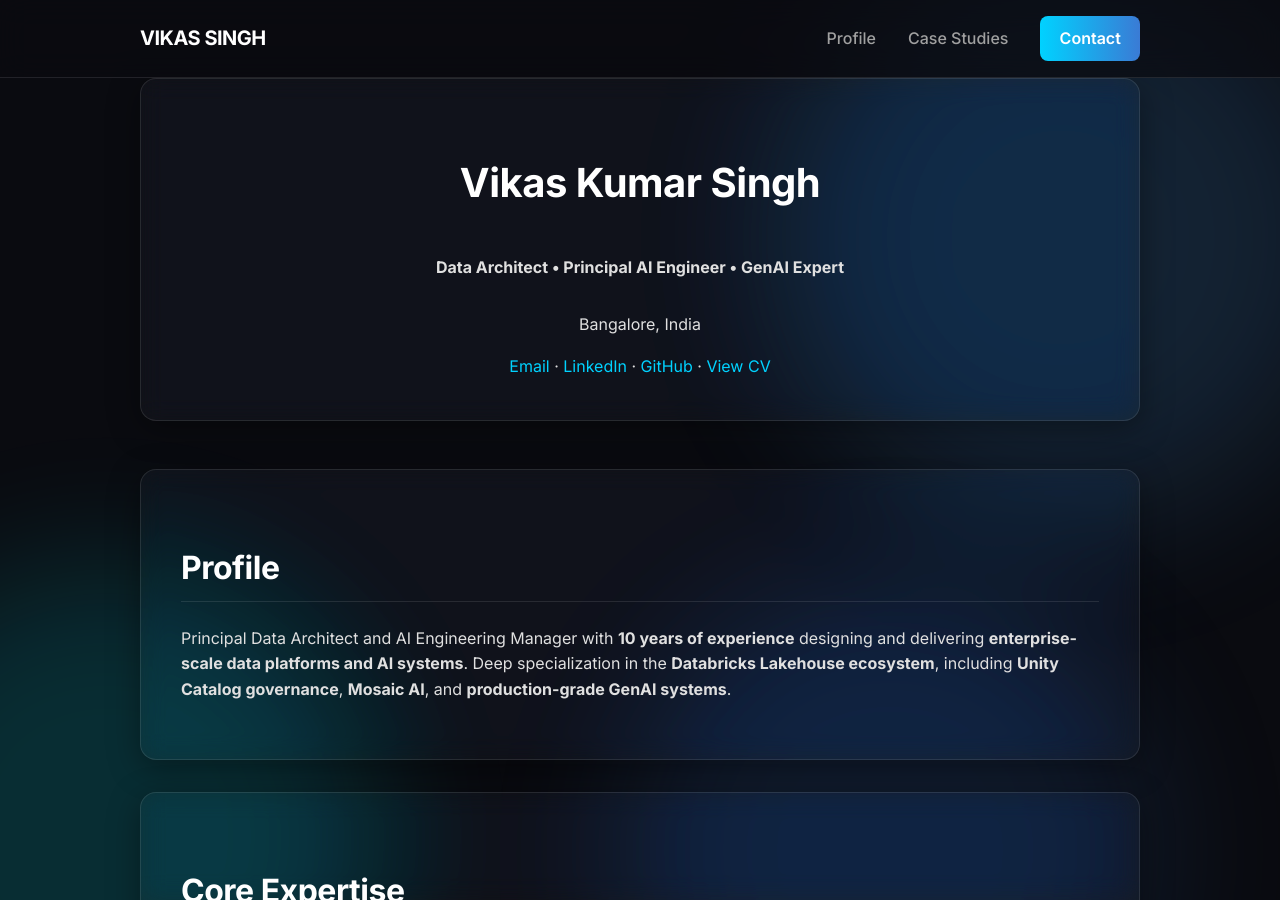
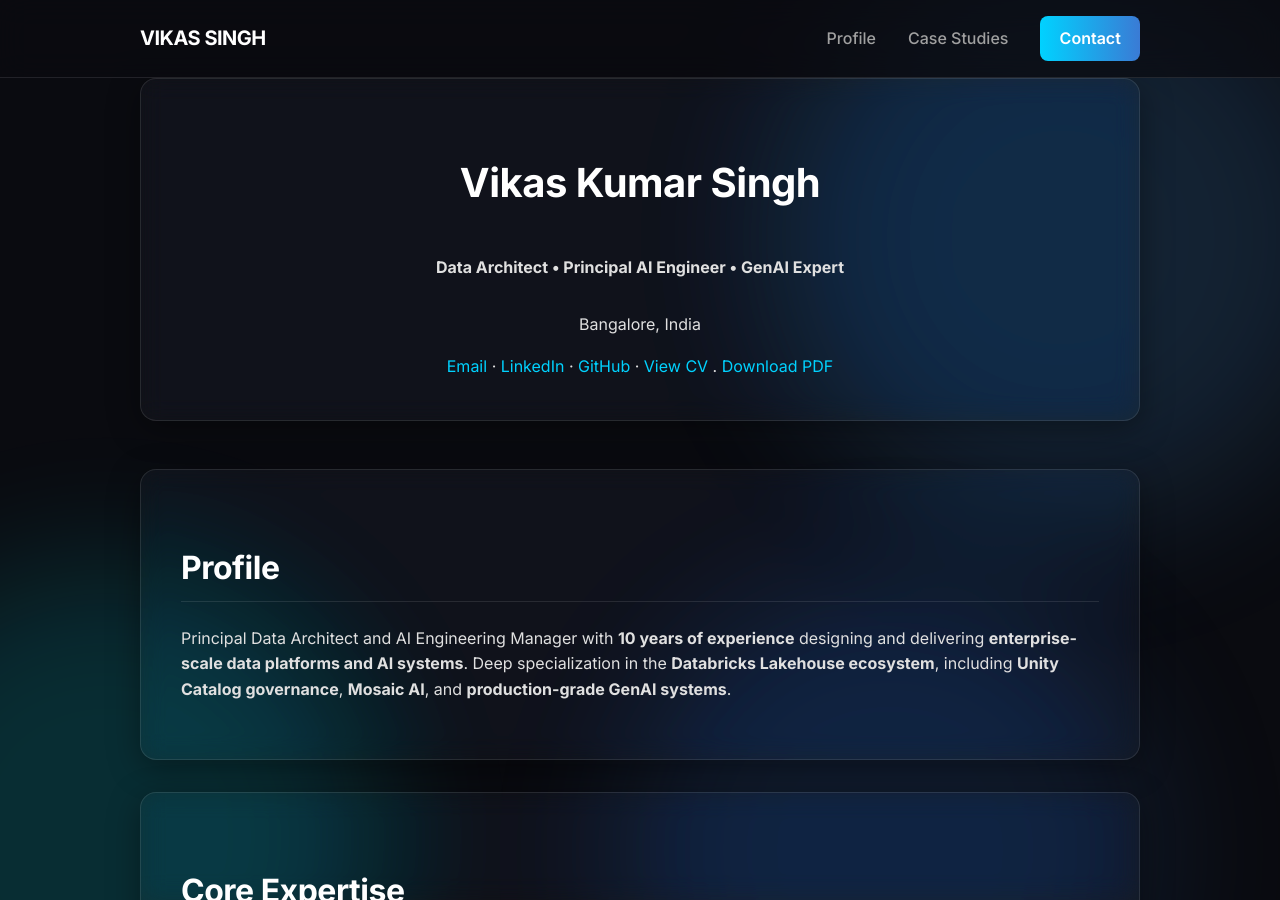
Before and after one commit to singhvks/Vikas-CV, a Jekyll site: the page built from index.md, in a window 1280 px wide and 900 px high. Built offline with Jekyll 4.4.1, drawn with Linux system fonts in a browser that asks for light colours.

Commit message:
feat : addtion of cv download link

```diff
--- a/index.md
+++ b/index.md
@@ -12,7 +12,8 @@ title: Vikas Kumar Singh | Principal AI Engineer
         <a href="mailto:singhvks@outlook.in">Email</a> ·
         <a href="https://linkedin.com/in/singhvks">LinkedIn</a> ·
         <a href="https://github.com/singhvks">GitHub</a> ·
-        <a href="https://docs.google.com/document/d/11G7DIVcDr3NbY4Yd-_yJ6ADBa5IMo7mRaW0_0VfW8dc/preview">View CV</a>
+        <a href="https://docs.google.com/document/d/11G7DIVcDr3NbY4Yd-_yJ6ADBa5IMo7mRaW0_0VfW8dc/preview">View CV</a> .
+        <a href="https://docs.google.com/document/d/11G7DIVcDr3NbY4Yd-_yJ6ADBa5IMo7mRaW0_0VfW8dc/export?format=pdf">Download PDF</a>
     </div>
 </section>
 
```
